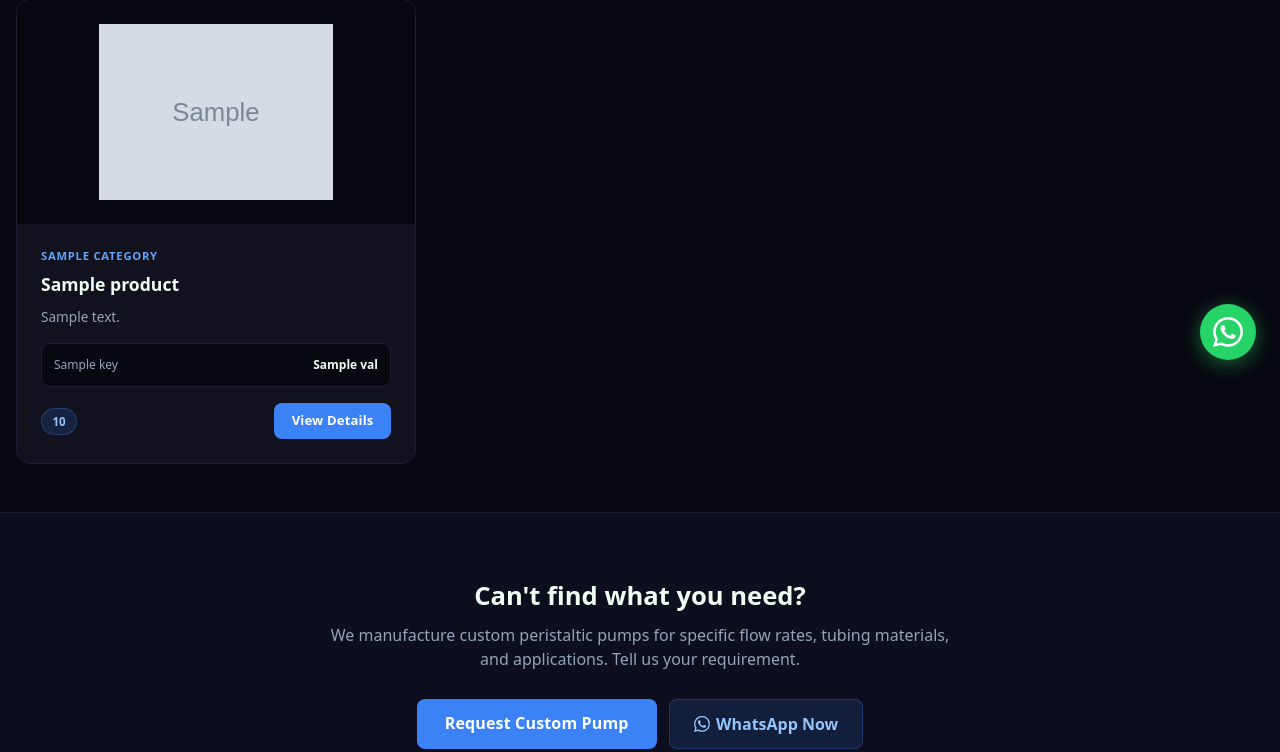
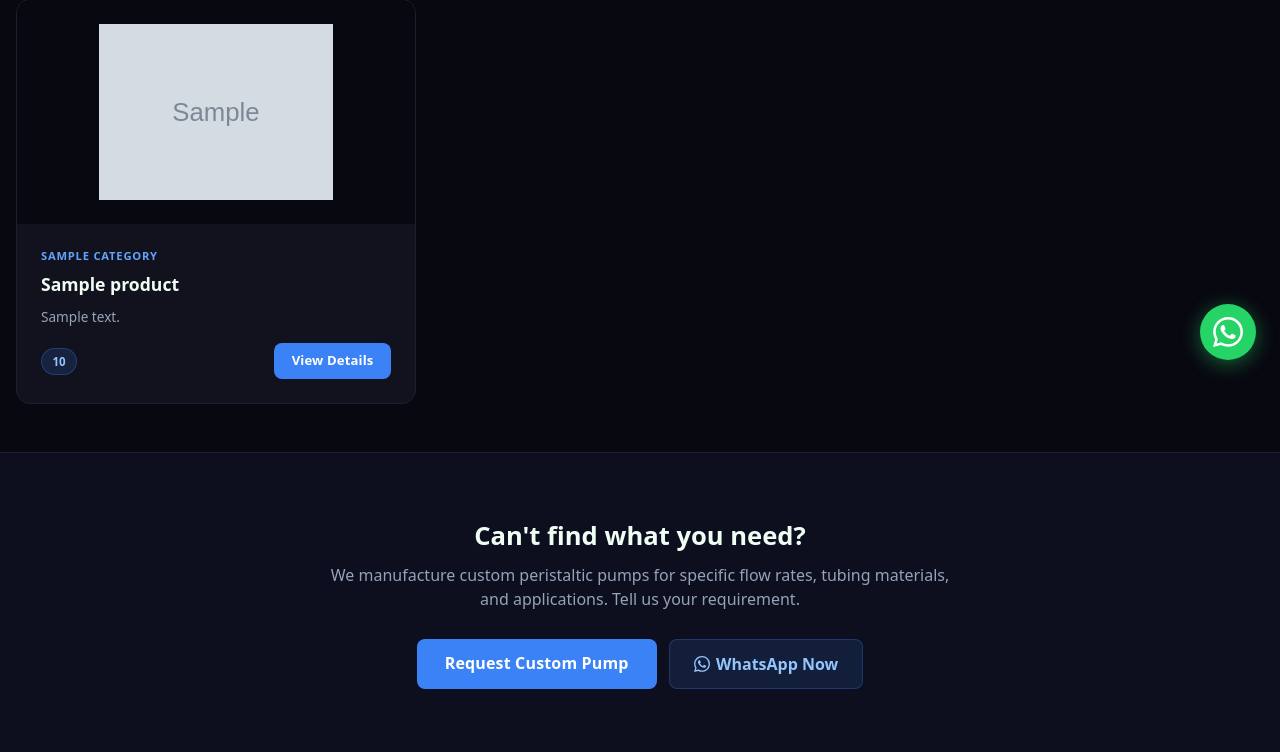
Before and after one commit to rajbharath-v/visa_main_website, a Django app: template pump_site/templates/pump_site/pages/products.html in a window 1280 px wide. Shown: the part 416-1168 px from the top of the page. Run offline with Django 5.2, Linux system fonts and the light colour scheme; the template is opened without the code that fills it: most values are stand-ins (such as "Sample title", 1, 10 or a date in 2020); grey boxes marked "Sample" are stand-in pictures.

Commit message:
fix: remove spec table from pump site product cards

```diff
--- a/pump_site/templates/pump_site/pages/products.html
+++ b/pump_site/templates/pump_site/pages/products.html
@@ -41,16 +41,6 @@
           <h2 style="color:#f0fdf4;font-weight:700;font-size:1.1rem;margin-bottom:.5rem">{{ product.name }}</h2>
           <p style="color:var(--text-muted);font-size:.85rem;line-height:1.6;margin-bottom:1rem;flex:1">{{ product.short_desc }}</p>
 
-          {% if product.specifications %}
-          <div style="background:#080810;border:1px solid var(--border);border-radius:.5rem;padding:.75rem;margin-bottom:1rem">
-            {% for key, val in product.specifications.items|slice:":3" %}
-            <div style="display:flex;justify-content:space-between;align-items:center;{% if not forloop.last %}border-bottom:1px solid var(--border);padding-bottom:.4rem;margin-bottom:.4rem{% endif %}">
-              <span style="color:var(--text-muted);font-size:.75rem">{{ key }}</span>
-              <span style="color:#f0fdf4;font-size:.75rem;font-weight:600">{{ val }}</span>
-            </div>
-            {% endfor %}
-          </div>
-          {% endif %}
 
           <!-- Status + CTA -->
           <div style="display:flex;align-items:center;justify-content:space-between;gap:.75rem;flex-wrap:wrap">
```
